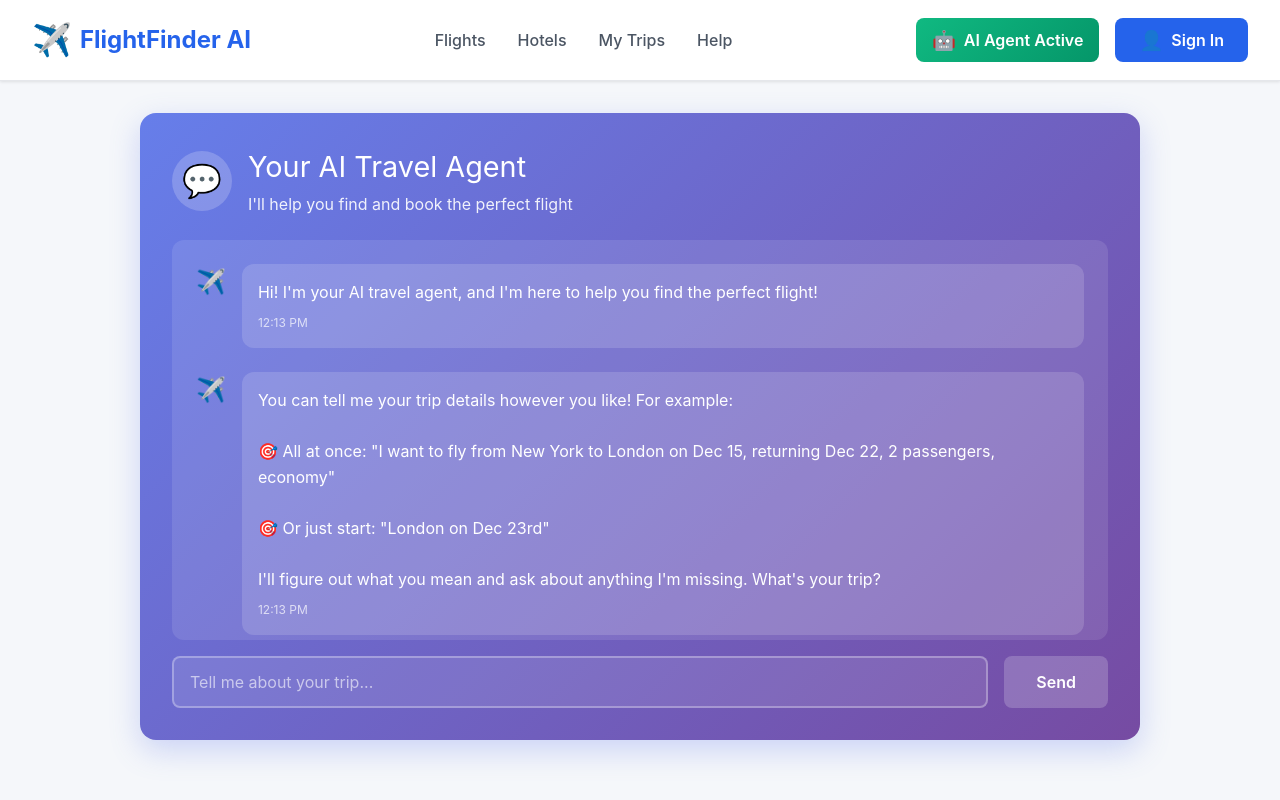
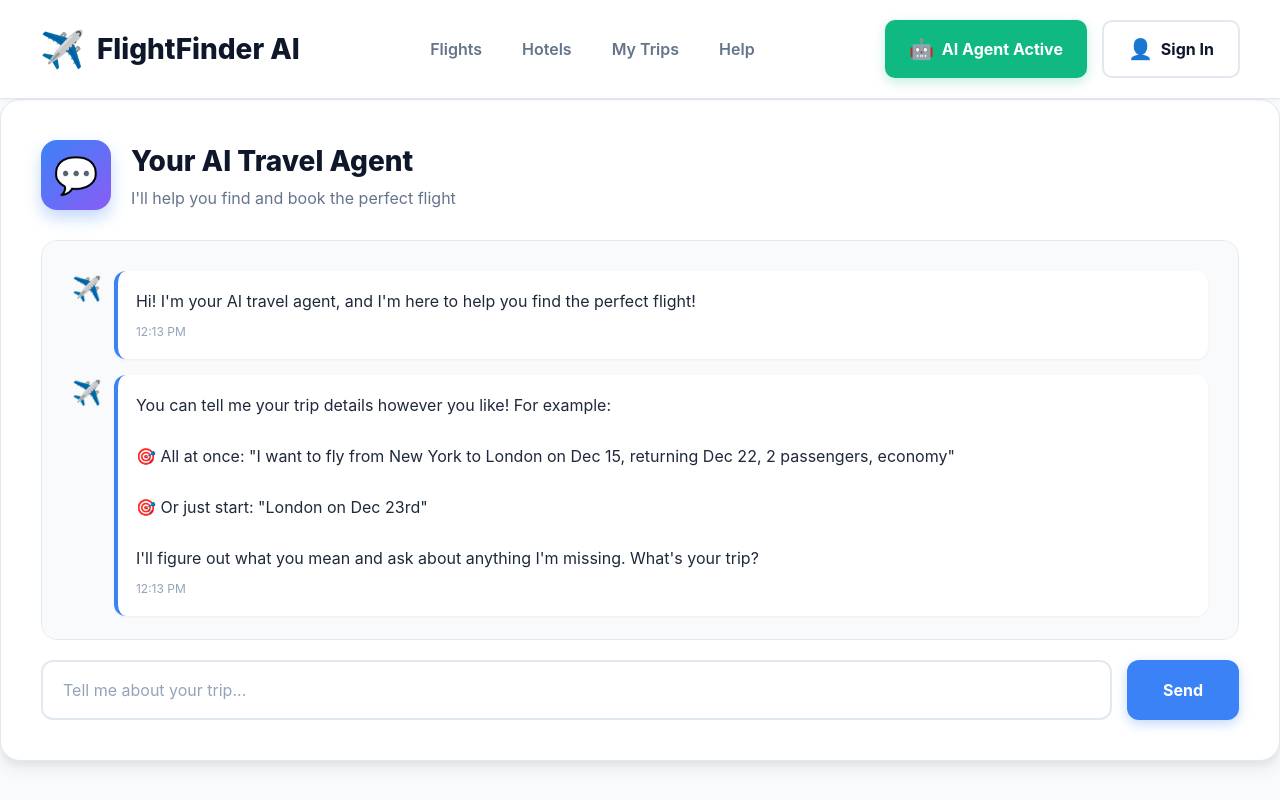
Before and after one commit to annantsrivastava/flightsearch-app, a React (Vite) app: page / in a window 1280 px wide. Built offline with nearby package versions, Linux system fonts and the light colour scheme.

Commit message:
Update App.css

```diff
--- a/src/App.css
+++ b/src/App.css
@@ -10,26 +10,26 @@ body {
     sans-serif;
   -webkit-font-smoothing: antialiased;
   -moz-osx-font-smoothing: grayscale;
-  background: #f5f7fa;
+  background: #f8fafc;
 }
 
 .app {
   min-height: 100vh;
 }
 
-/* Header */
+/* Header - Clean & Minimal */
 .header {
   background: white;
-  border-bottom: 1px solid #e5e7eb;
-  padding: 1rem 2rem;
+  border-bottom: 1px solid #e2e8f0;
+  padding: 20px 40px;
+  box-shadow: 0 1px 3px rgba(0, 0, 0, 0.05);
   position: sticky;
   top: 0;
   z-index: 100;
-  box-shadow: 0 1px 3px rgba(0, 0, 0, 0.1);
 }
 
 .header-content {
-  max-width: 1400px;
+  max-width: 1600px;
   margin: 0 auto;
   display: flex;
   justify-content: space-between;
@@ -37,215 +37,223 @@ body {
 }
 
 .logo {
+  font-size: 28px;
+  font-weight: 800;
   display: flex;
   align-items: center;
-  gap: 0.5rem;
-  font-size: 1.5rem;
-  font-weight: bold;
-  color: #2563eb;
+  gap: 12px;
+  color: #0f172a;
 }
 
 .logo-icon {
-  font-size: 2rem;
+  font-size: 36px;
 }
 
 .nav {
   display: flex;
-  gap: 2rem;
+  gap: 40px;
 }
 
 .nav a {
+  color: #64748b;
   text-decoration: none;
-  color: #4b5563;
-  font-weight: 500;
+  font-weight: 600;
   transition: color 0.2s;
 }
 
 .nav a:hover {
-  color: #2563eb;
+  color: #0f172a;
 }
 
 .header-actions {
   display: flex;
-  gap: 1rem;
-  align-items: center;
+  gap: 15px;
 }
 
 .ai-agent-btn {
-  background: linear-gradient(135deg, #10b981 0%, #059669 100%);
+  background: #10b981;
   color: white;
   border: none;
-  padding: 0.5rem 1rem;
-  border-radius: 8px;
-  font-weight: 600;
+  padding: 12px 24px;
+  border-radius: 10px;
+  font-weight: 700;
+  box-shadow: 0 4px 12px rgba(16, 185, 129, 0.25);
   cursor: pointer;
   display: flex;
   align-items: center;
-  gap: 0.5rem;
-  transition: transform 0.2s;
+  gap: 8px;
+  transition: transform 0.2s, box-shadow 0.2s;
 }
 
 .ai-agent-btn:hover {
   transform: translateY(-2px);
+  box-shadow: 0 6px 16px rgba(16, 185, 129, 0.3);
 }
 
 .ai-icon {
-  font-size: 1.2rem;
+  font-size: 20px;
 }
 
 .sign-in-btn {
-  background: #2563eb;
-  color: white;
-  border: none;
-  padding: 0.5rem 1.5rem;
-  border-radius: 8px;
-  font-weight: 600;
+  background: white;
+  color: #0f172a;
+  border: 2px solid #e2e8f0;
+  padding: 12px 24px;
+  border-radius: 10px;
+  font-weight: 700;
   cursor: pointer;
   display: flex;
   align-items: center;
-  gap: 0.5rem;
-  transition: background 0.2s;
+  gap: 8px;
+  transition: all 0.2s;
 }
 
 .sign-in-btn:hover {
-  background: #1d4ed8;
+  border-color: #3b82f6;
+  color: #3b82f6;
 }
 
 /* User Account Button */
 .user-account-btn {
-  background: #f3f4f6;
-  color: #1f2937;
-  border: 2px solid #e5e7eb;
-  padding: 0.5rem 1.5rem;
-  border-radius: 8px;
-  font-weight: 600;
+  background: white;
+  color: #0f172a;
+  border: 2px solid #e2e8f0;
+  padding: 12px 24px;
+  border-radius: 10px;
+  font-weight: 700;
   cursor: pointer;
   display: flex;
   align-items: center;
-  gap: 0.5rem;
+  gap: 8px;
   transition: all 0.2s;
 }
 
 .user-account-btn:hover {
-  background: #e5e7eb;
-  border-color: #2563eb;
+  border-color: #3b82f6;
+  color: #3b82f6;
 }
 
 .user-icon {
-  font-size: 1.2rem;
+  font-size: 20px;
 }
 
-/* AI Chat Section */
+/* Main Container with Ads */
+.main-container {
+  max-width: 1600px;
+  margin: 40px auto;
+  padding: 0 40px;
+  display: flex;
+  gap: 30px;
+}
+
+.content-area {
+  flex: 1;
+  min-width: 0;
+}
+
+/* Chat Section - Elevated Card */
 .ai-chat-section {
-  max-width: 1000px;
-  margin: 2rem auto;
-  background: linear-gradient(135deg, #667eea 0%, #764ba2 100%);
-  border-radius: 16px;
-  padding: 2rem;
-  color: white;
-  box-shadow: 0 10px 30px rgba(102, 126, 234, 0.3);
+  background: white;
+  border-radius: 20px;
+  padding: 40px;
+  margin-bottom: 40px;
+  box-shadow: 0 4px 6px rgba(0, 0, 0, 0.05), 0 10px 15px rgba(0, 0, 0, 0.05);
+  border: 1px solid #e2e8f0;
 }
 
 .ai-chat-header {
   display: flex;
   align-items: center;
-  gap: 1rem;
-  margin-bottom: 1.5rem;
+  gap: 20px;
+  margin-bottom: 30px;
 }
 
 .ai-avatar {
-  width: 60px;
-  height: 60px;
-  background: rgba(255, 255, 255, 0.2);
-  border-radius: 50%;
+  width: 70px;
+  height: 70px;
+  background: linear-gradient(135deg, #3b82f6 0%, #8b5cf6 100%);
+  border-radius: 16px;
   display: flex;
   align-items: center;
   justify-content: center;
-  font-size: 2rem;
+  font-size: 36px;
+  box-shadow: 0 8px 16px rgba(59, 130, 246, 0.3);
 }
 
 .ai-chat-header h2 {
-  font-size: 1.8rem;
-  margin-bottom: 0.25rem;
+  font-size: 28px;
+  font-weight: 800;
+  color: #0f172a;
+  margin-bottom: 4px;
 }
 
 .ai-chat-header p {
-  opacity: 0.9;
-  font-size: 1rem;
+  color: #64748b;
+  font-size: 16px;
 }
 
 .chat-messages {
-  background: rgba(255, 255, 255, 0.1);
-  border-radius: 12px;
-  padding: 1.5rem;
-  margin-bottom: 1rem;
+  background: #f8fafc;
+  border-radius: 16px;
+  padding: 30px;
+  margin-bottom: 20px;
   max-height: 400px;
   overflow-y: auto;
+  border: 1px solid #e2e8f0;
 }
 
 .message {
   display: flex;
-  gap: 1rem;
-  margin-bottom: 1.5rem;
+  gap: 12px;
+  margin-bottom: 16px;
+  align-items: flex-start;
 }
 
 .message:last-child {
   margin-bottom: 0;
 }
 
-.ai-message {
-  align-items: flex-start;
-}
-
 .message-icon {
-  font-size: 1.5rem;
+  font-size: 24px;
   flex-shrink: 0;
 }
 
 .message-content {
-  background: rgba(255, 255, 255, 0.15);
-  padding: 1rem;
+  background: white;
+  padding: 18px;
   border-radius: 12px;
+  box-shadow: 0 1px 3px rgba(0, 0, 0, 0.05);
+  color: #1e293b;
+  border-left: 4px solid #3b82f6;
   flex: 1;
 }
 
 .message-content p {
-  margin-bottom: 0.5rem;
+  margin-bottom: 8px;
   line-height: 1.6;
+  white-space: pre-line;
 }
 
 .message-content p:last-of-type {
   margin-bottom: 0;
 }
 
-.example-queries {
-  margin: 1rem 0;
-}
-
-.example {
-  background: rgba(255, 255, 255, 0.1);
-  padding: 0.75rem;
-  border-radius: 8px;
-  margin-bottom: 0.5rem;
-  border-left: 3px solid rgba(255, 255, 255, 0.5);
-}
-
 .timestamp {
-  font-size: 0.75rem;
-  opacity: 0.7;
-  margin-top: 0.5rem;
+  font-size: 12px;
+  color: #94a3b8;
+  margin-top: 8px;
 }
 
 .typing-indicator {
   display: flex;
-  gap: 0.25rem;
-  padding: 0.5rem 0;
+  gap: 4px;
+  padding: 8px 0;
 }
 
 .typing-indicator span {
   width: 8px;
   height: 8px;
-  background: rgba(255, 255, 255, 0.6);
+  background: #3b82f6;
   border-radius: 50%;
   animation: typing 1.4s infinite;
 }
@@ -265,7 +273,7 @@ body {
   }
   30% {
     opacity: 1;
-    transform: translateY(-10px);
+    transform: translateY(-6px);
   }
 }
 
@@ -274,146 +282,67 @@ body {
 }
 
 .user-message .message-content {
-  background: rgba(255, 255, 255, 0.25);
+  border-left: none;
+  border-right: 4px solid #8b5cf6;
+  background: #f1f5f9;
 }
 
 .chat-input-container {
   display: flex;
-  gap: 1rem;
+  gap: 15px;
 }
 
 .chat-input {
   flex: 1;
-  padding: 0.75rem 1rem;
-  border: 2px solid rgba(255, 255, 255, 0.3);
-  border-radius: 8px;
-  font-size: 1rem;
-  background: rgba(255, 255, 255, 0.1);
-  color: white;
+  padding: 16px 20px;
+  border: 2px solid #e2e8f0;
+  border-radius: 12px;
+  font-size: 16px;
+  transition: border-color 0.2s;
+  background: white;
+}
+
+.chat-input:focus {
+  outline: none;
+  border-color: #3b82f6;
 }
 
 .chat-input::placeholder {
-  color: rgba(255, 255, 255, 0.6);
+  color: #94a3b8;
 }
 
 .send-btn {
-  background: rgba(255, 255, 255, 0.2);
+  background: #3b82f6;
   color: white;
   border: none;
-  padding: 0.75rem 2rem;
-  border-radius: 8px;
-  font-weight: 600;
+  padding: 16px 36px;
+  border-radius: 12px;
+  font-weight: 700;
+  font-size: 16px;
+  box-shadow: 0 4px 12px rgba(59, 130, 246, 0.3);
   cursor: pointer;
-  transition: background 0.2s;
+  transition: background 0.2s, transform 0.2s;
 }
 
 .send-btn:hover {
-  background: rgba(255, 255, 255, 0.3);
-}
-
-/* Search Section */
-.search-section {
-  max-width: 1200px;
-  margin: 2rem auto;
-  background: white;
-  border-radius: 16px;
-  padding: 2rem;
-  box-shadow: 0 4px 6px rgba(0, 0, 0, 0.1);
-}
-
-.trip-type-selector {
-  display: flex;
-  gap: 1rem;
-  margin-bottom: 2rem;
-}
-
-.trip-type-selector button {
-  padding: 0.5rem 1.5rem;
-  border: 2px solid #e5e7eb;
-  background: white;
-  border-radius: 8px;
-  font-weight: 600;
-  cursor: pointer;
-  transition: all 0.2s;
-}
-
-.trip-type-selector button.active {
   background: #2563eb;
-  color: white;
-  border-color: #2563eb;
-}
-
-.search-form {
-  display: flex;
-  flex-direction: column;
-  gap: 1rem;
-}
-
-.form-row {
-  display: flex;
-  gap: 1rem;
-  align-items: flex-end;
-}
-
-.form-field {
-  flex: 1;
-  display: flex;
-  flex-direction: column;
-  gap: 0.5rem;
-}
-
-.form-field label {
-  font-weight: 600;
-  color: #374151;
-  font-size: 0.875rem;
-}
-
-.form-field input,
-.form-field select {
-  padding: 0.75rem;
-  border: 2px solid #e5e7eb;
-  border-radius: 8px;
-  font-size: 1rem;
-  transition: border-color 0.2s;
-}
-
-.form-field input:focus,
-.form-field select:focus {
-  outline: none;
-  border-color: #2563eb;
-}
-
-.search-btn {
-  background: #2563eb;
-  color: white;
-  border: none;
-  padding: 0.75rem 2rem;
-  border-radius: 8px;
-  font-weight: 600;
-  font-size: 1rem;
-  cursor: pointer;
-  transition: background 0.2s;
-  height: fit-content;
-}
-
-.search-btn:hover {
-  background: #1d4ed8;
+  transform: translateY(-2px);
 }
 
 /* Loading */
 .loading-container {
   text-align: center;
-  padding: 3rem;
+  padding: 60px 20px;
 }
 
 .spinner {
   width: 50px;
   height: 50px;
-  border: 5px solid #f3f4f6;
-  border-top: 5px solid #2563eb;
+  border: 4px solid #e2e8f0;
+  border-top: 4px solid #3b82f6;
   border-radius: 50%;
   animation: spin 1s linear infinite;
-  margin: 0 auto 1rem;
+  margin: 0 auto 16px;
 }
 
 @keyframes spin {
@@ -422,35 +351,42 @@ body {
   }
 }
 
+.loading-container p {
+  color: #64748b;
+  font-size: 16px;
+  font-weight: 600;
+}
+
 /* Results Section */
 .results-section {
-  max-width: 1400px;
-  margin: 2rem auto;
   display: flex;
-  gap: 2rem;
+  gap: 30px;
 }
 
-/* Sidebar */
+/* Filters Sidebar */
 .sidebar {
   width: 280px;
   background: white;
-  border-radius: 16px;
-  padding: 1.5rem;
+  border-radius: 20px;
+  padding: 30px;
+  box-shadow: 0 4px 6px rgba(0, 0, 0, 0.05), 0 10px 15px rgba(0, 0, 0, 0.05);
   height: fit-content;
   position: sticky;
-  top: 100px;
-  box-shadow: 0 4px 6px rgba(0, 0, 0, 0.1);
+  top: 120px;
+  border: 1px solid #e2e8f0;
 }
 
 .sidebar h3 {
-  margin-bottom: 1.5rem;
-  color: #1f2937;
+  font-size: 22px;
+  margin-bottom: 25px;
+  font-weight: 800;
+  color: #0f172a;
 }
 
 .filter-group {
-  margin-bottom: 2rem;
-  padding-bottom: 2rem;
-  border-bottom: 1px solid #e5e7eb;
+  margin-bottom: 25px;
+  padding-bottom: 25px;
+  border-bottom: 1px solid #e2e8f0;
 }
 
 .filter-group:last-child {
@@ -460,34 +396,45 @@ body {
 }
 
 .filter-group h4 {
-  margin-bottom: 1rem;
-  color: #374151;
-  font-size: 0.875rem;
-  font-weight: 600;
+  font-size: 14px;
+  margin-bottom: 15px;
+  font-weight: 700;
+  color: #475569;
+  text-transform: uppercase;
+  letter-spacing: 0.5px;
 }
 
 .filter-group label {
   display: flex;
   align-items: center;
-  gap: 0.5rem;
-  margin-bottom: 0.75rem;
+  gap: 8px;
+  margin-bottom: 10px;
   cursor: pointer;
-  color: #4b5563;
+  color: #475569;
+  font-size: 14px;
+}
+
+.filter-group label:hover {
+  color: #0f172a;
 }
 
 .filter-group input[type='radio'],
 .filter-group input[type='checkbox'] {
   cursor: pointer;
+  width: 16px;
+  height: 16px;
 }
 
 .filter-group input[type='range'] {
   width: 100%;
-  margin-bottom: 0.5rem;
+  margin-bottom: 8px;
+  cursor: pointer;
 }
 
 .price-display {
-  font-weight: 600;
-  color: #2563eb;
+  font-weight: 700;
+  color: #3b82f6;
+  font-size: 16px;
 }
 
 /* Results Content */
@@ -499,86 +446,98 @@ body {
   display: flex;
   justify-content: space-between;
   align-items: center;
-  margin-bottom: 1.5rem;
+  margin-bottom: 24px;
 }
 
 .results-header h3 {
-  color: #1f2937;
+  color: #0f172a;
+  font-size: 24px;
+  font-weight: 800;
 }
 
 .sort-options {
   display: flex;
-  gap: 0.5rem;
+  gap: 10px;
 }
 
 .sort-btn {
-  padding: 0.5rem 1rem;
-  border: 2px solid #e5e7eb;
+  padding: 10px 20px;
+  border: 2px solid #e2e8f0;
   background: white;
-  border-radius: 8px;
-  font-weight: 600;
+  border-radius: 10px;
+  font-weight: 700;
+  color: #64748b;
   cursor: pointer;
   transition: all 0.2s;
+  font-size: 14px;
+}
+
+.sort-btn:hover {
+  border-color: #3b82f6;
+  color: #3b82f6;
 }
 
 .sort-btn.active {
-  background: #2563eb;
+  background: #3b82f6;
+  border-color: #3b82f6;
   color: white;
-  border-color: #2563eb;
 }
 
 /* Flight Cards */
 .flights-list {
   display: flex;
   flex-direction: column;
-  gap: 1.5rem;
+  gap: 20px;
 }
 
 .flight-card {
   background: white;
-  border-radius: 16px;
-  padding: 1.5rem;
-  box-shadow: 0 2px 8px rgba(0, 0, 0, 0.1);
+  border-radius: 20px;
+  padding: 30px;
+  box-shadow: 0 4px 6px rgba(0, 0, 0, 0.05), 0 10px 15px rgba(0, 0, 0, 0.05);
   transition: transform 0.2s, box-shadow 0.2s;
+  border: 1px solid #e2e8f0;
 }
 
 .flight-card:hover {
-  transform: translateY(-2px);
-  box-shadow: 0 4px 12px rgba(0, 0, 0, 0.15);
+  transform: translateY(-4px);
+  box-shadow: 0 12px 24px rgba(0, 0, 0, 0.1);
 }
 
 .flight-main {
   display: flex;
   align-items: center;
-  gap: 2rem;
+  gap: 30px;
 }
 
 .airline-info {
   display: flex;
   align-items: center;
-  gap: 0.75rem;
-  min-width: 180px;
+  gap: 16px;
+  min-width: 200px;
 }
 
 .airline-logo {
-  font-size: 2rem;
+  font-size: 42px;
 }
 
 .airline-name {
-  font-weight: 600;
-  color: #1f2937;
+  font-weight: 700;
+  color: #0f172a;
+  font-size: 20px;
 }
 
 .aircraft {
-  font-size: 0.875rem;
-  color: #6b7280;
+  font-size: 14px;
+  color: #64748b;
+  margin-top: 4px;
 }
 
 .flight-times {
   flex: 1;
   display: flex;
   align-items: center;
-  gap: 1rem;
+  gap: 20px;
 }
 
 .time-block {
@@ -586,15 +545,16 @@ body {
 }
 
 .time {
-  font-size: 1.25rem;
-  font-weight: 600;
-  color: #1f2937;
+  font-size: 20px;
+  font-weight: 700;
+  color: #0f172a;
 }
 
 .location {
-  font-size: 0.875rem;
-  color: #6b7280;
-  margin-top: 0.25rem;
+  font-size: 14px;
+  color: #64748b;
+  margin-top: 4px;
+  font-weight: 600;
 }
 
 .flight-duration {
@@ -605,8 +565,8 @@ body {
 
 .duration-line {
   height: 2px;
-  background: linear-gradient(to right, #e5e7eb, #2563eb, #e5e7eb);
-  margin-bottom: 0.5rem;
+  background: linear-gradient(to right, #e2e8f0, #3b82f6, #e2e8f0);
+  margin-bottom: 8px;
   position: relative;
 }
 
@@ -615,149 +575,141 @@ body {
   top: 50%;
   left: 50%;
   transform: translate(-50%, -50%);
-  font-size: 1.2rem;
+  font-size: 20px;
   background: white;
-  padding: 0 4px;
-  color: #2563eb;
+  padding: 0 6px;
+  color: #3b82f6;
 }
 
 .duration-text {
-  font-size: 0.875rem;
-  color: #4b5563;
+  font-size: 14px;
+  color: #475569;
   font-weight: 600;
 }
 
 .stops-info {
-  font-size: 0.75rem;
-  color: #6b7280;
-  margin-top: 0.25rem;
+  font-size: 12px;
+  color: #64748b;
+  margin-top: 4px;
 }
 
 .flight-price {
   text-align: right;
-  min-width: 150px;
+  min-width: 180px;
 }
 
 .price {
-  font-size: 1.75rem;
-  font-weight: 700;
-  color: #2563eb;
-  margin-bottom: 0.25rem;
+  font-size: 36px;
+  font-weight: 900;
+  color: #3b82f6;
+  margin-bottom: 8px;
 }
 
 .price-prediction {
-  font-size: 0.75rem;
-  margin-bottom: 0.5rem;
+  font-size: 12px;
+  margin-bottom: 12px;
 }
 
 .pred-up {
   color: #dc2626;
-  font-weight: 600;
+  font-weight: 700;
 }
 
 .pred-down {
   color: #16a34a;
-  font-weight: 600;
+  font-weight: 700;
 }
 
 .pred-stable {
-  color: #6b7280;
-  font-weight: 600;
+  color: #64748b;
+  font-weight: 700;
 }
 
 .emission-badge {
   display: inline-block;
   background: #dcfce7;
   color: #16a34a;
-  padding: 0.25rem 0.75rem;
-  border-radius: 12px;
-  font-size: 0.75rem;
-  font-weight: 600;
+  padding: 6px 12px;
+  border-radius: 8px;
+  font-size: 12px;
+  font-weight: 700;
 }
 
 .select-btn {
-  background: #2563eb;
+  background: #3b82f6;
   color: white;
   border: none;
-  padding: 0.75rem 2rem;
-  border-radius: 8px;
-  font-weight: 600;
+  padding: 14px 32px;
+  border-radius: 12px;
+  font-weight: 700;
+  font-size: 16px;
   cursor: pointer;
-  transition: background 0.2s;
+  transition: background 0.2s, transform 0.2s;
   text-decoration: none;
   display: inline-flex;
   align-items: center;
-  gap: 0.5rem;
+  gap: 8px;
+  box-shadow: 0 4px 12px rgba(59, 130, 246, 0.3);
 }
 
 .select-btn:hover {
-  background: #1d4ed8;
-  transform: translateX(2px);
+  background: #2563eb;
+  transform: translateY(-2px);
 }
 
 .flight-details {
   display: grid;
-  grid-template-columns: repeat(auto-fit, minmax(250px, 1fr));
-  gap: 1.5rem;
-  margin-top: 1rem;
-  padding-top: 1.5rem;
-  border-top: 2px solid #e5e7eb;
+  grid-template-columns: repeat(auto-fit, minmax(280px, 1fr));
+  gap: 20px;
+  margin-top: 24px;
+  padding-top: 24px;
+  border-top: 2px solid #e2e8f0;
 }
 
 .detail-section {
-  background: #f9fafb;
-  padding: 1rem;
-  border-radius: 8px;
+  background: #f8fafc;
+  padding: 20px;
+  border-radius: 12px;
+  border: 1px solid #e2e8f0;
 }
 
 .detail-section h4 {
-  color: #1f2937;
-  margin-bottom: 0.75rem;
-  font-size: 1rem;
+  color: #0f172a;
+  margin-bottom: 12px;
+  font-size: 16px;
+  font-weight: 700;
 }
 
 .detail-section p {
-  color: #4b5563;
-  font-size: 0.875rem;
+  color: #475569;
+  font-size: 14px;
   line-height: 1.6;
-  margin-bottom: 0.5rem;
+  margin-bottom: 8px;
 }
 
 .detail-section p:last-child {
   margin-bottom: 0;
 }
 
-.jet-lag-tips {
-  margin-top: 0.75rem;
+.detail-section strong {
+  color: #0f172a;
+  font-weight: 700;
 }
 
-.jet-lag-tips strong {
-  color: #374151;
-  font-size: 0.875rem;
+.jet-lag-tips {
+  margin-top: 12px;
 }
 
 .jet-lag-tips ul {
-  margin-top: 0.5rem;
-  margin-left: 1.25rem;
-  color: #4b5563;
+  margin-top: 8px;
+  margin-left: 20px;
+  color: #475569;
 }
 
 .jet-lag-tips li {
-  font-size: 0.875rem;
+  font-size: 14px;
   line-height: 1.6;
-  margin-bottom: 0.25rem;
-}
-
-.detail-item {
-  display: flex;
-  flex-direction: column;
-  gap: 0.25rem;
-}
-
-.detail-label {
-  font-size: 0.75rem;
-  color: #6b7280;
-  font-weight: 600;
+  margin-bottom: 6px;
 }
 
 /* Modal */
@@ -777,72 +729,79 @@ body {
 
 .modal {
   background: white;
-  border-radius: 16px;
-  padding: 2rem;
-  max-width: 450px;
+  border-radius: 20px;
+  padding: 40px;
+  max-width: 480px;
   width: 90%;
   position: relative;
   box-shadow: 0 20px 40px rgba(0, 0, 0, 0.2);
+  border: 1px solid #e2e8f0;
 }
 
 .modal-close {
   position: absolute;
-  top: 1rem;
-  right: 1rem;
-  background: none;
-  border: none;
-  font-size: 1.5rem;
+  top: 20px;
+  right: 20px;
+  background: #f8fafc;
+  border: 1px solid #e2e8f0;
+  font-size: 24px;
   cursor: pointer;
-  color: #6b7280;
-  width: 32px;
-  height: 32px;
+  color: #64748b;
+  width: 40px;
+  height: 40px;
   display: flex;
   align-items: center;
   justify-content: center;
   border-radius: 50%;
-  transition: background 0.2s;
+  transition: all 0.2s;
 }
 
 .modal-close:hover {
-  background: #f3f4f6;
+  background: #e2e8f0;
+  color: #0f172a;
 }
 
 .modal h2 {
-  margin-bottom: 0.5rem;
-  color: #1f2937;
+  margin-bottom: 8px;
+  color: #0f172a;
+  font-size: 28px;
+  font-weight: 800;
 }
 
 .modal-subtitle {
-  color: #6b7280;
-  margin-bottom: 2rem;
+  color: #64748b;
+  margin-bottom: 32px;
+  font-size: 16px;
 }
 
 .oauth-buttons {
   display: flex;
   flex-direction: column;
-  gap: 1rem;
+  gap: 12px;
 }
 
 .oauth-btn {
   display: flex;
   align-items: center;
-  gap: 1rem;
-  padding: 0.75rem 1.5rem;
-  border: 2px solid #e5e7eb;
+  gap: 12px;
+  padding: 16px 24px;
+  border: 2px solid #e2e8f0;
   background: white;
-  border-radius: 8px;
-  font-weight: 600;
+  border-radius: 12px;
+  font-weight: 700;
+  font-size: 16px;
   cursor: pointer;
   transition: all 0.2s;
 }
 
 .oauth-btn:hover {
-  border-color: #2563eb;
-  background: #f9fafb;
+  border-color: #3b82f6;
+  background: #f8fafc;
+  transform: translateY(-2px);
 }
 
 .oauth-icon {
-  font-size: 1.25rem;
+  font-size: 24px;
   width: 24px;
   height: 24px;
   display: flex;
@@ -851,20 +810,26 @@ body {
 }
 
 .modal-footer {
-  margin-top: 2rem;
-  padding-top: 1.5rem;
-  border-top: 1px solid #e5e7eb;
+  margin-top: 32px;
+  padding-top: 24px;
+  border-top: 1px solid #e2e8f0;
 }
 
 .modal-footer p {
-  font-size: 0.75rem;
-  color: #6b7280;
+  font-size: 12px;
+  color: #64748b;
   text-align: center;
-  line-height: 1.5;
+  line-height: 1.6;
 }
 
 /* Responsive */
-@media (max-width: 1024px) {
+@media (max-width: 1400px) {
+  .main-container {
+    max-width: 100%;
+  }
+}
+
+@media (max-width: 1200px) {
   .results-section {
     flex-direction: column;
   }
@@ -878,21 +843,26 @@ body {
 @media (max-width: 768px) {
   .header-content {
     flex-direction: column;
-    gap: 1rem;
+    gap: 16px;
   }
 
   .nav {
-    gap: 1rem;
+    gap: 20px;
   }
 
-  .form-row {
+  .main-container {
     flex-direction: column;
+    padding: 0 20px;
+  }
+
+  .ai-chat-section {
+    padding: 24px;
   }
 
   .flight-main {
     flex-direction: column;
     align-items: flex-start;
-    gap: 1rem;
+    gap: 20px;
   }
 
   .flight-times {
@@ -903,4 +873,8 @@ body {
     width: 100%;
     text-align: left;
   }
+
+  .flight-details {
+    grid-template-columns: 1fr;
+  }
 }
```
